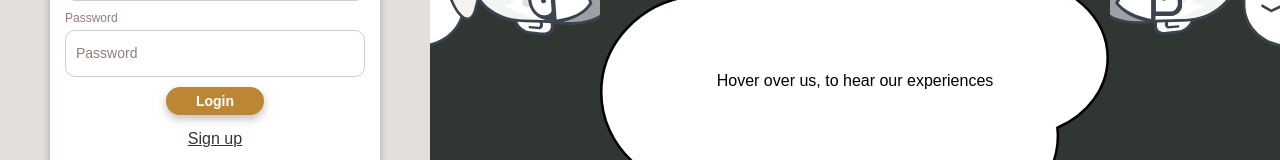
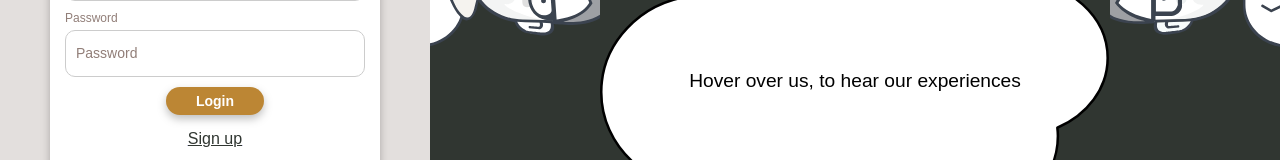
Before and after one commit to ThomasLindskov/Communal, a React (Create React App) app: page / in a window 1280 px wide. Shown: the part 428-588 px from the top of the page. Built offline with nearby package versions, Linux system fonts and the light colour scheme; no server answers; a web font is replaced by a local one; what @parse/react would draw is missing.

Commit message:
Fix for frontpage fontsize

```diff
--- a/src/pages/frontPage/Animation.tsx
+++ b/src/pages/frontPage/Animation.tsx
@@ -6,7 +6,7 @@ export const Animation = ({
   testimonial,
 }: {
   show: boolean;
-  testimonial: String;
+  testimonial: JSX.Element;
 }) => {
   const helloRef = useRef(null);
   const goodbyeRef = useRef(null);
--- a/src/pages/frontPage/UserGroup.tsx
+++ b/src/pages/frontPage/UserGroup.tsx
@@ -27,7 +27,7 @@ const Container = styled.div`
 
 export const UserGroup = () => {
   const [testimonial, setTestimonial] = useState(
-    "Hover over us, to hear our experiences"
+    <p>Hover over us, to hear our experiences</p>
   );
   const [show, setShow] = useState(true);
 
--- a/src/pages/frontPage/UserIconContainer.tsx
+++ b/src/pages/frontPage/UserIconContainer.tsx
@@ -43,7 +43,7 @@ export const UserIconContainer = ({
   );
 };
 
-function makeQuote(testimonial: String, madeBy?: String) {
+function makeQuote(testimonial: String, madeBy?: String): JSX.Element {
   if (madeBy) {
     return (
       <blockquote>
```
